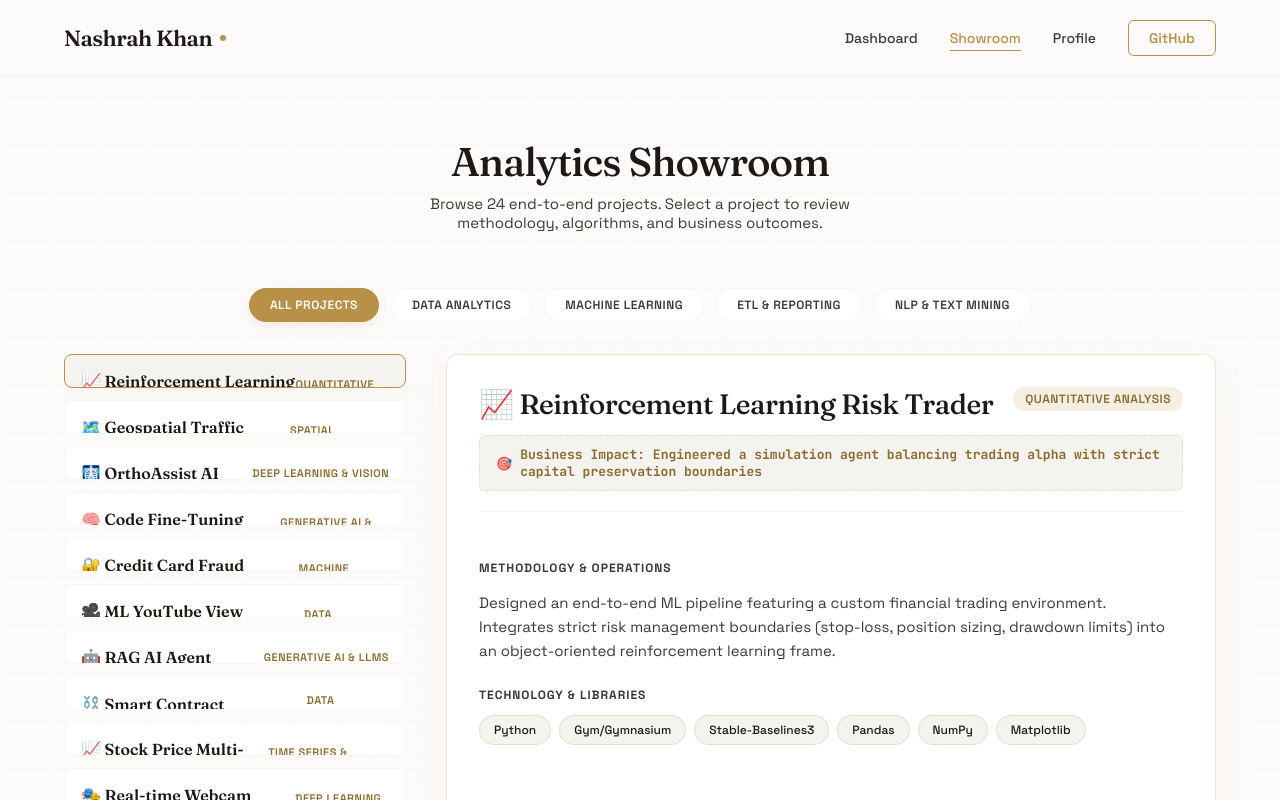
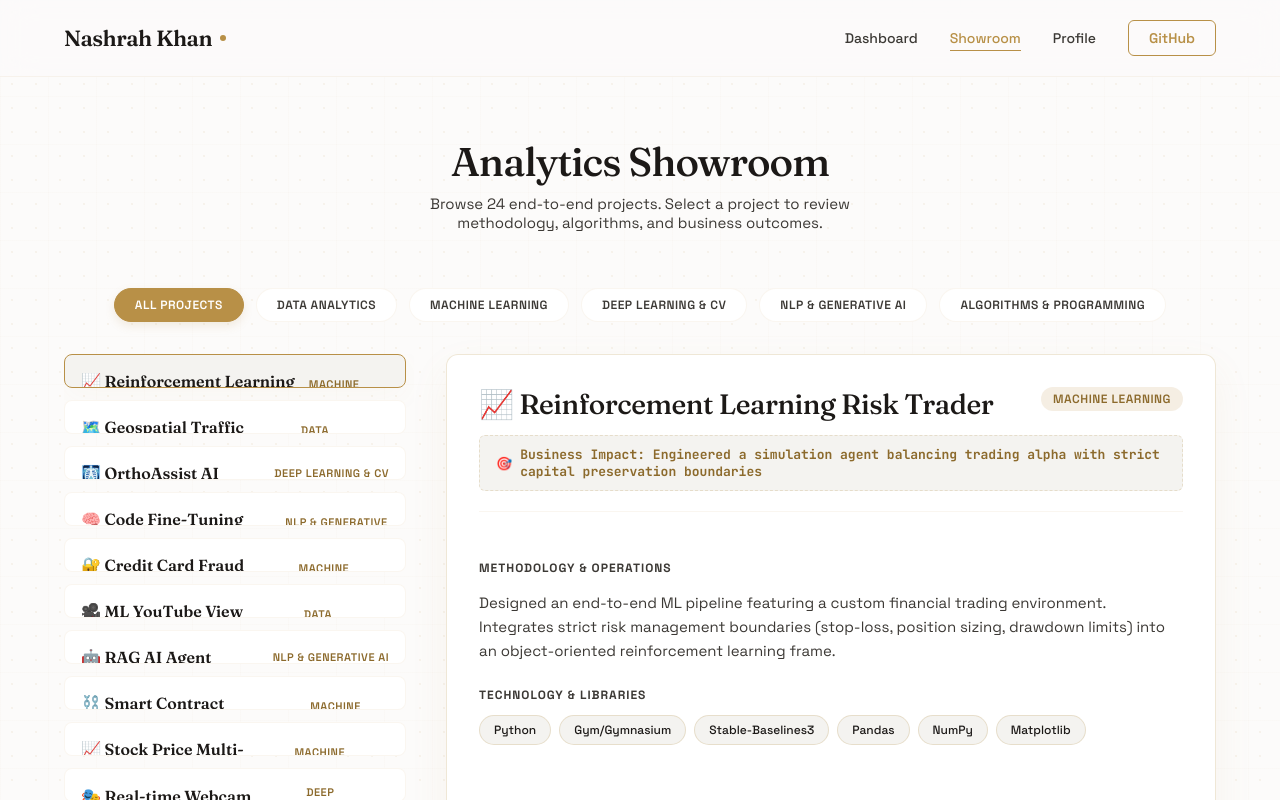
Before and after one commit to nashrahjaan53-code/my-portfolio, a React (Vite) app: page /#/projects in a window 1280 px wide. Shown: the top 800 px of the page. Built offline with nearby package versions, Linux system fonts and the light colour scheme.

Commit message:
Align category classification filters with projectsData items

```diff
--- a/src/data/projects.js
+++ b/src/data/projects.js
@@ -2,7 +2,7 @@ export const projectsData = [
   {
     id: 1,
     title: 'Reinforcement Learning Risk Trader',
-    category: 'Quantitative Analysis',
+    category: 'Machine Learning',
     emoji: '📈',
     description: 'Designed an end-to-end ML pipeline featuring a custom financial trading environment. Integrates strict risk management boundaries (stop-loss, position sizing, drawdown limits) into an object-oriented reinforcement learning frame.',
     tech: 'Python, Gym/Gymnasium, Stable-Baselines3, Pandas, NumPy, Matplotlib',
@@ -12,7 +12,7 @@ export const projectsData = [
   {
     id: 2,
     title: 'Geospatial Traffic Tracker',
-    category: 'Spatial Analytics',
+    category: 'Data Analytics',
     emoji: '🗺️',
     description: 'Built an end-to-end unsupervised machine learning application implementing DBSCAN clustering to detect spatial foot-traffic density hubs. Processes raw latitude/longitude coordinates and filters out geospatial noise/anomalies.',
     tech: 'Python, DBSCAN, scikit-learn, Folium, Geopandas, Shapely',
@@ -22,7 +22,7 @@ export const projectsData = [
   {
     id: 3,
     title: 'OrthoAssist AI',
-    category: 'Deep Learning & Vision',
+    category: 'Deep Learning & CV',
     emoji: '🩻',
     description: 'Developed an asynchronous FastAPI and Streamlit decision-support application. Pairs a PyTorch Vision Transformer (ViT) with multimodal Gemini 2.5 Flash to evaluate orthopedic X-rays and validate prescription safety.',
     tech: 'PyTorch, Vision Transformer, FastAPI, Gemini API, Streamlit, Asyncio',
@@ -32,7 +32,7 @@ export const projectsData = [
   {
     id: 4,
     title: 'Code Fine-Tuning Pipeline',
-    category: 'Generative AI & LLMs',
+    category: 'NLP & Generative AI',
     emoji: '🧠',
     description: 'Established a fine-tuning framework for Mistral-7B on the CodeAlpaca-20k dataset. Utilized QLoRA (4-bit quantization + LoRA adapters) to build a domain-specific code generation assistant, optimizing training on consumer GPUs.',
     tech: 'Transformers, PEFT, QLoRA, PyTorch, HuggingFace, BitsAndBytes',
@@ -62,7 +62,7 @@ export const projectsData = [
   {
     id: 7,
     title: 'RAG AI Agent',
-    category: 'Generative AI & LLMs',
+    category: 'NLP & Generative AI',
     emoji: '🤖',
     description: 'Developed a high-fidelity Retrieval-Augmented Generation (RAG) agent integrating custom text vector databases, semantic search pipelines, and LLM text generation to query nested technical documents.',
     tech: 'LangChain, LlamaIndex, Vector DB, Python, LLMs, Sentence-Transformers',
@@ -72,7 +72,7 @@ export const projectsData = [
   {
     id: 8,
     title: 'Smart Contract Vulnerability Pipeline',
-    category: 'Data Security & ML',
+    category: 'Machine Learning',
     emoji: '⛓️',
     description: 'Designed a production-grade machine learning audit pipeline. Employs a stacked ensemble model (Random Forest + LightGBM) to inspect Ethereum bytecode matrices and detect reentrancy and overflow smart contract vulnerabilities.',
     tech: 'Random Forest, LightGBM, Stacked Ensembles, Pandas, Solidity Parser',
@@ -82,7 +82,7 @@ export const projectsData = [
   {
     id: 9,
     title: 'Stock Price Multi-Forecaster',
-    category: 'Time Series & Forecasting',
+    category: 'Machine Learning',
     emoji: '📈',
     description: 'Engineered an advanced time-series forecasting engine predicting Google (GOOGL) valuations. Compares three distinct model classes side-by-side: statistical (ARIMA), additive regression (Facebook Prophet), and deep learning (LSTM).',
     tech: 'ARIMA, FBProphet, LSTM, TensorFlow, Keras, yfinance, Pandas',
@@ -92,7 +92,7 @@ export const projectsData = [
   {
     id: 10,
     title: 'Real-time Webcam Emotion Detector',
-    category: 'Deep Learning & Vision',
+    category: 'Deep Learning & CV',
     emoji: '🎭',
     description: 'Created a lightweight, real-time facial expression classifier. Operates facial tracking loops through webcams using OpenCV and calls DeepFace classification backends to map facial states.',
     tech: 'Python, OpenCV, DeepFace, TensorFlow, CNNs, Real-time Feeds',
@@ -102,7 +102,7 @@ export const projectsData = [
   {
     id: 11,
     title: 'E-commerce Product Taxonomy',
-    category: 'Spatial Analytics',
+    category: 'Data Analytics',
     emoji: '🏷️',
     description: 'Created an interactive web application running Agglomerative Hierarchical Clustering. Mapped inventory categories and product lineages across retail matrices, defining category nodes.',
     tech: 'Hierarchical Clustering, SciPy, scikit-learn, Pandas, Streamlit, Plotly',
@@ -152,7 +152,7 @@ export const projectsData = [
   {
     id: 16,
     title: 'Generative NLP Chatbot',
-    category: 'Generative AI & LLMs',
+    category: 'NLP & Generative AI',
     emoji: '💬',
     description: 'Designed a conversational Streamlit chat agent backed by the Google Gemini API. Integrated session-state memory loops to maintain conversational context and deliver human-like response styles.',
     tech: 'Streamlit, Gemini API, Session State, Memory Integration, NLP, Python',
@@ -162,7 +162,7 @@ export const projectsData = [
   {
     id: 17,
     title: 'Brand Color K-Means Extractor',
-    category: 'Deep Learning & Vision',
+    category: 'Deep Learning & CV',
     emoji: '🎨',
     description: 'Developed a computer vision application running K-Means clustering. Analyzes color distributions inside uploaded branding images and isolates primary color centroids.',
     tech: 'K-Means Clustering, OpenCV, scikit-learn, NumPy, Streamlit, Image Processing',
@@ -172,7 +172,7 @@ export const projectsData = [
   {
     id: 18,
     title: 'AI Resume Propagation Screener',
-    category: 'NLP & Text Mining',
+    category: 'NLP & Generative AI',
     emoji: '📄',
     description: 'Designed a semi-supervised natural language processing pipeline. Utilized scikit-learn\'s Label Propagation algorithm to automatically classify and route text resume profiles using sparse labeled training points.',
     tech: 'Label Propagation, Semi-Supervised Learning, TF-IDF, NLTK, scikit-learn',
@@ -182,7 +182,7 @@ export const projectsData = [
   {
     id: 19,
     title: 'News Classification Naive Bayes',
-    category: 'NLP & Text Mining',
+    category: 'NLP & Generative AI',
     emoji: '📰',
     description: 'Built a generative news text classifier running Multinomial Naive Bayes models. Analyzes and labels articles into 6 distinct categories utilizing TF-IDF vectorization matrices.',
     tech: 'Naive Bayes, TF-IDF Vectorization, NLTK, word clouds, scikit-learn, Python',
@@ -202,7 +202,7 @@ export const projectsData = [
   {
     id: 21,
     title: 'VGG / CNN Flower Image Classifier',
-    category: 'Deep Learning & Vision',
+    category: 'Deep Learning & CV',
     emoji: '🌸',
     description: 'Engineered a Convolutional Neural Network (CNN) classifying multi-class flower species from raw image structures. Handles transformations, data augmentations, and deep layer learning.',
     tech: 'TensorFlow, CNNs, Image Augmentations, Matplotlib, Python',
@@ -221,8 +221,8 @@ export const projectsData = [
   },
   {
     id: 23,
-    title: 'Mini AI',
-    category: 'Data Analytics',
+    title: 'Mini AI Sandbox',
+    category: 'Algorithms & Programming',
     emoji: '💡',
     description: 'Constructed a minimalist AI sandbox application in HTML, CSS, and vanilla JavaScript to demonstrate front-end script integrations and simple prompt-response mappings.',
     tech: 'HTML, CSS, JavaScript, Web Integrations, Frontend Engineering',
@@ -232,7 +232,7 @@ export const projectsData = [
   {
     id: 24,
     title: 'LeetCode Algorithmic Solutions',
-    category: 'Competitive Programming',
+    category: 'Algorithms & Programming',
     emoji: '🏆',
     description: 'Curated repository containing optimized code patterns for competitive programming challenges. Features clean, documented algorithms covering Data Structures, SQL Querying, and Math models.',
     tech: 'Algorithms, Data Structures, SQL, Python, Big-O Optimization',
--- a/src/pages/Projects.jsx
+++ b/src/pages/Projects.jsx
@@ -6,7 +6,7 @@ export default function Projects() {
   const [selectedCategory, setSelectedCategory] = useState('all');
   const [activeProject, setActiveProject] = useState(projectsData[0]);
 
-  const categories = ['all', 'Data Analytics', 'Machine Learning', 'ETL & Reporting', 'NLP & Text Mining'];
+  const categories = ['all', 'Data Analytics', 'Machine Learning', 'Deep Learning & CV', 'NLP & Generative AI', 'Algorithms & Programming'];
 
   const filteredProjects = selectedCategory === 'all'
     ? projectsData
```
